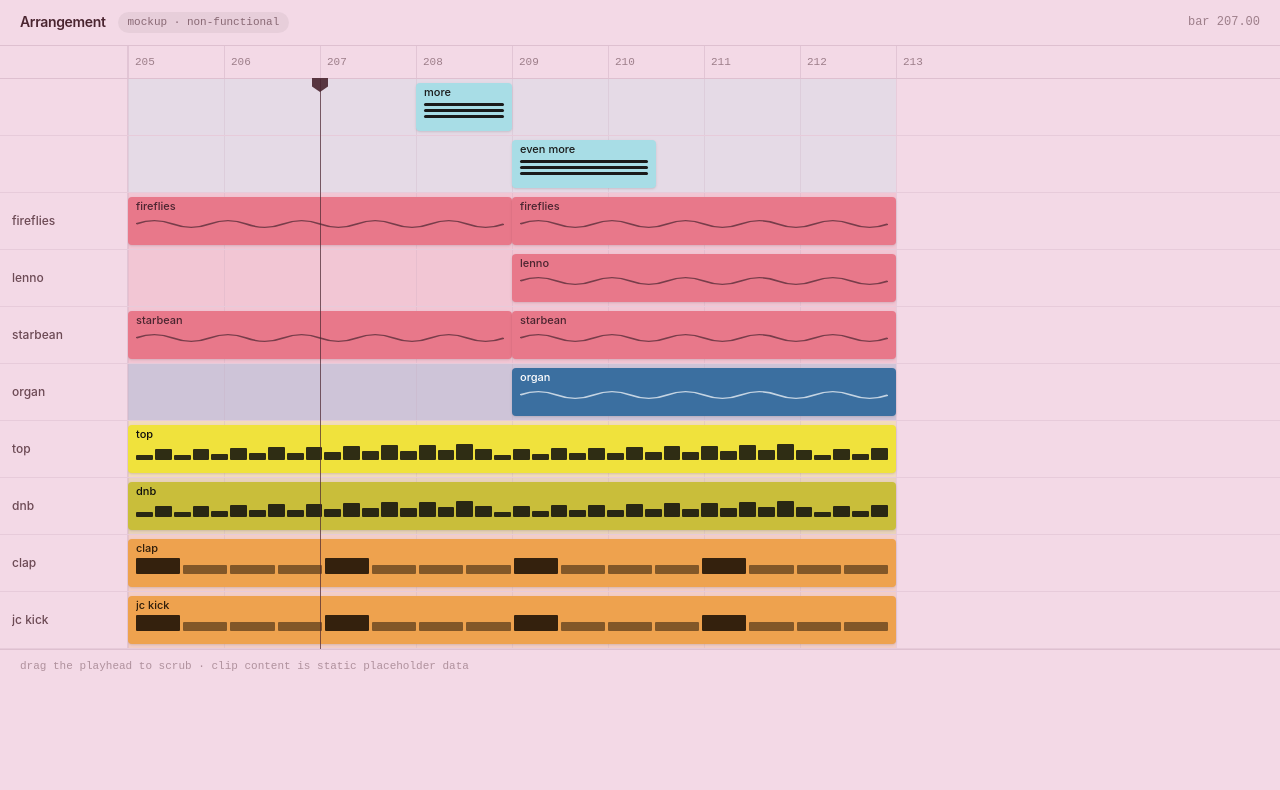
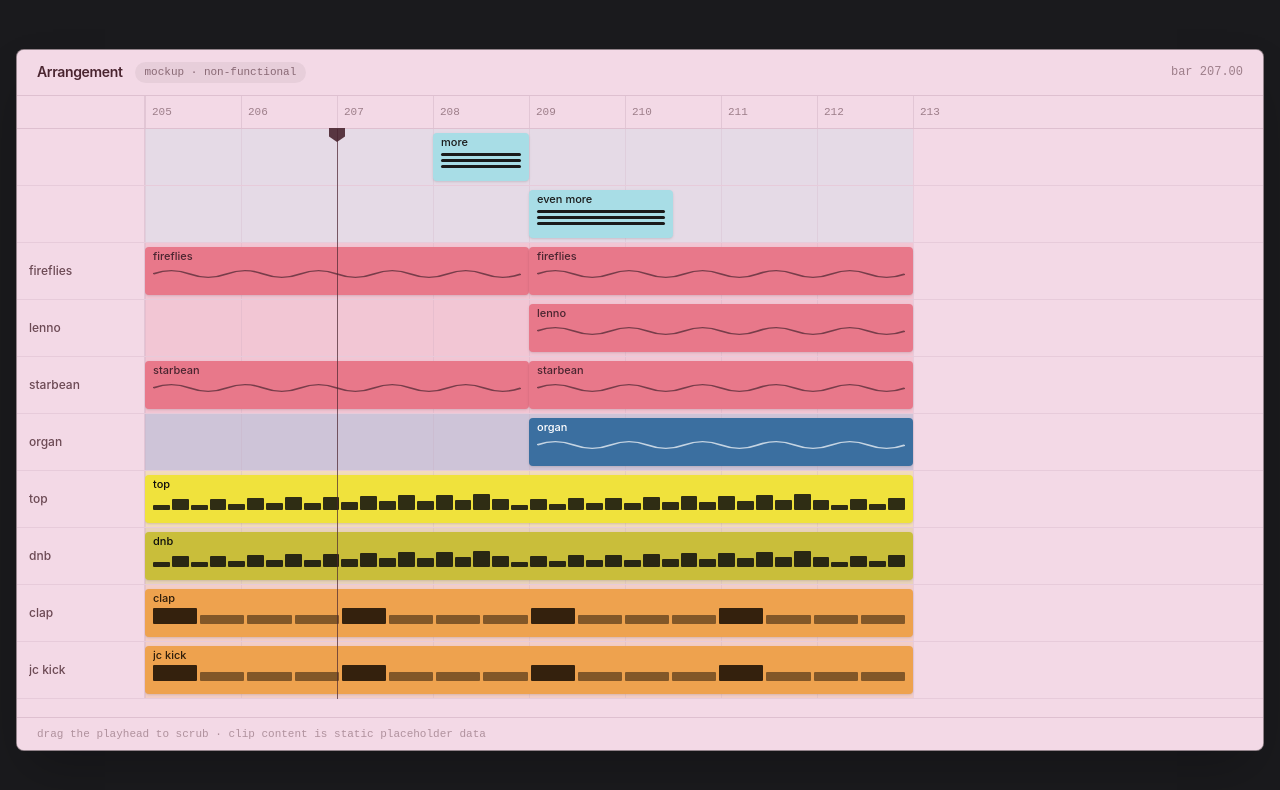
Before and after one commit to xe986232-ai/flatdaw, a React (Vite) app: page / in a window 1280 px wide. Shown: the top 790 px of the page. Built offline with nearby package versions, Linux system fonts and the light colour scheme.

Commit message:
Wrap arrangement/playlist in a fixed 16:9 landscape canvas

```diff
--- a/src/App.tsx
+++ b/src/App.tsx
@@ -25,8 +25,10 @@ export default function App() {
   }
 
   return (
-    <div className="min-h-screen bg-surface-base text-track-melodic-ink">
-      <header className="flex items-center justify-between border-b border-surface-grid/50 bg-surface-base px-5 py-3">
+    <div className="flex min-h-screen items-center justify-center bg-[#1a1a1d] p-4">
+      {/* Landscape canvas — fixed 16:9, holds the whole playlist/arrangement view */}
+      <div className="flex aspect-video w-full max-w-[1280px] flex-col overflow-hidden rounded-lg border border-black/40 bg-surface-base text-track-melodic-ink shadow-2xl">
+        <header className="flex shrink-0 items-center justify-between border-b border-surface-grid/50 bg-surface-base px-5 py-3">
           <div className="flex items-center gap-3">
             <span className="text-sm font-semibold tracking-tight">Arrangement</span>
             <span className="rounded-full bg-black/5 px-2.5 py-0.5 font-mono-daw text-[11px] text-track-melodic-ink/60">
@@ -36,7 +38,7 @@ export default function App() {
           <div className="font-mono-daw text-[12px] text-track-melodic-ink/50">bar {playheadBar.toFixed(2)}</div>
         </header>
 
-      <div ref={scrollRef} className="relative overflow-x-auto">
+        <div ref={scrollRef} className="relative min-h-0 flex-1 overflow-auto">
           <RulerBar startBar={TIMELINE_START} endBar={TIMELINE_END} barWidth={BAR_WIDTH} labelWidth={LABEL_WIDTH} />
 
           <div className="relative">
@@ -56,9 +58,10 @@ export default function App() {
           </div>
         </div>
 
-      <footer className="border-t border-surface-grid/50 bg-surface-base px-5 py-2 font-mono-daw text-[11px] text-track-melodic-ink/40">
+        <footer className="shrink-0 border-t border-surface-grid/50 bg-surface-base px-5 py-2 font-mono-daw text-[11px] text-track-melodic-ink/40">
           drag the playhead to scrub · clip content is static placeholder data
         </footer>
       </div>
+    </div>
   )
 }
```
Lines whose indentation alone changed are shown as unchanged.
